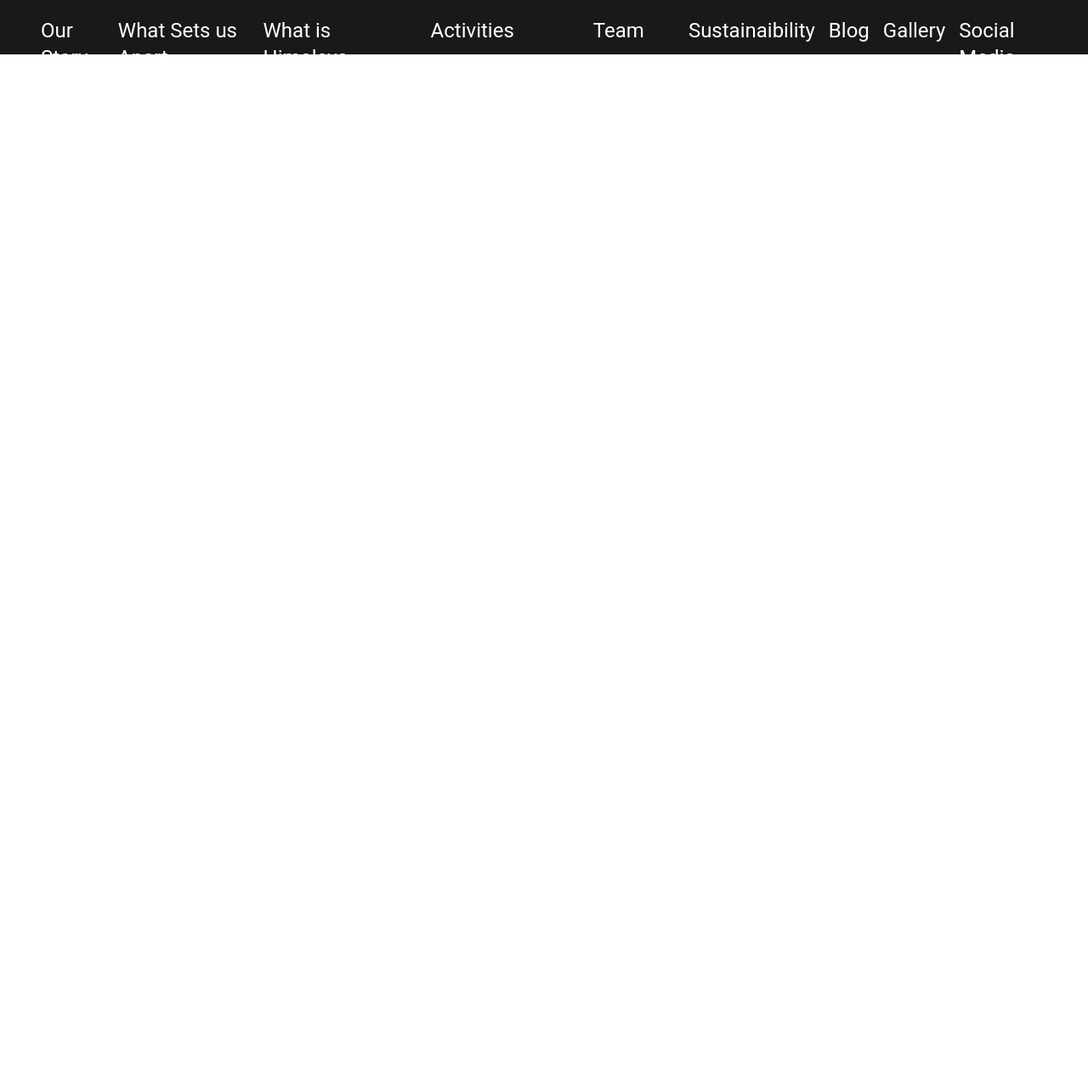
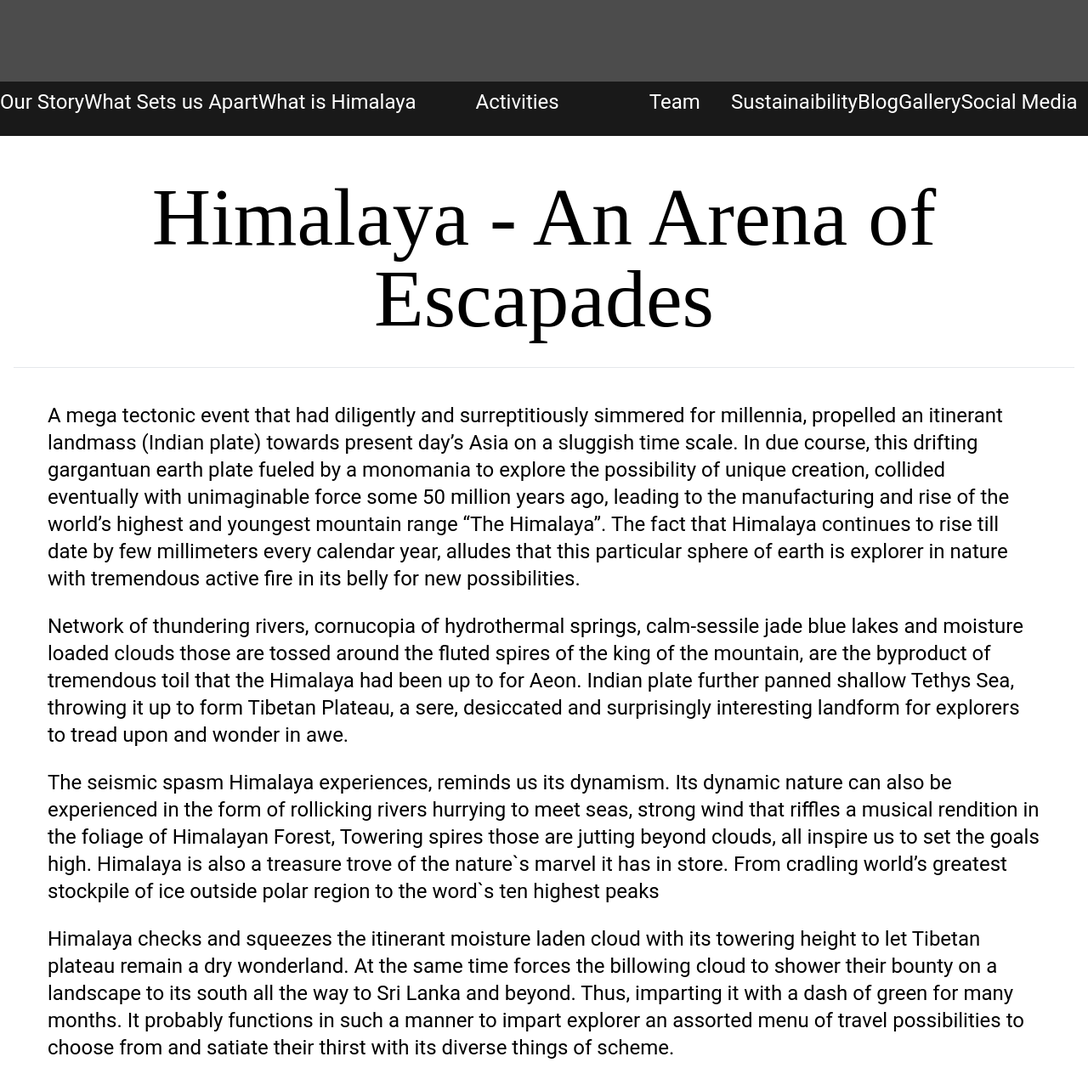
Before and after one commit to lokesh-danu/Himalayan-Peregrinators, a React (Create React App) app in the folder my-app/: page /blog in a window 1280 px wide. Shown: the top 1277 px of the page at 85% size. Before the commit the page ends 800 px from the top, so only its background shows below. Built offline with nearby package versions, Linux system fonts and the light colour scheme.

Commit message:
nav modification

```diff
--- a/my-app/src/App.js
+++ b/my-app/src/App.js
@@ -6,13 +6,14 @@ import {
 import './App.css';
 import Navbar from "./components/Navbar";
 import Home from "./pages/Home";
+import Blog from "./pages/Blog ";
 function App() {
   return (
     <BrowserRouter>
     <Navbar></Navbar>
     <Routes>
       <Route path="/" element={<Home />}></Route>
-      {/* <Route path="/register" element={<Register />}></Route> */}
+      <Route path="/blog" element={<Blog />}></Route>
       {/* <Route path="/login" element={<Login />}></Route> */}
       {/* <Route path="/blog/:id" element={<Blog />}></Route> */}
       {/* <Route path="/create" element={<Create />}></Route> */}
--- a/my-app/src/components/Navbar.js
+++ b/my-app/src/components/Navbar.js
@@ -1,15 +1,19 @@
 import React from 'react'
 import { useState } from 'react'
-
+import { Link } from 'react-router-dom'
 function Navbar() {
   const [flag, setFlag] = useState(false);
   const [actflag ,setActflag]=useState(false);
   return (
     <>
-      <nav className='nav px-3  justify-between  bg-black/90  md:px-6 lg:px-10'>
-          <div className="navBtn">
+      <nav className='nav'>
+        <header className='h-3/5 bg-black/70'>
+
+        </header>
+        <div className='h-2/5 bg-black/90 flex '>
+        <Link className="navBtn" to='/'>
             Our Story
-          </div>
+          </Link>
           <div className="navBtn">
             What Sets us Apart
           </div>
@@ -30,7 +34,7 @@ function Navbar() {
                 <div>Trekking</div>
                 <div>Himalayan Wildlife</div>
                 <div>Angling</div>
-                <div>RIver Rafting</div>
+                <div>River Rafting</div>
                 <div>Agro Touris,</div>
                 <div>Young Tourism</div>
                 <div>Pilgrimmage</div>
@@ -48,7 +52,7 @@ function Navbar() {
           >
           <span>Team</span>
 
-          <div className={`overlay ${flag ? '' : 'scale-y-0'}  duration-500 ease-in-out origin-top`}>
+          <div className={`overlay ${flag ? '' : 'scale-y-0 scale-x-0'}  duration-500 ease-in-out origin-top`}>
                 <span>Ramesh</span>
                 <span>Neha</span>
                 <span>David</span>
@@ -59,9 +63,9 @@ function Navbar() {
           <div className="navBtn">
             Sustainaibility
           </div>
-          <div className="navBtn">
+          <Link className="navBtn" to='/blog'>
             Blog
-          </div>
+          </Link>
           <div className="navBtn">
             Gallery
           </div>
@@ -69,6 +73,7 @@ function Navbar() {
             Social Media
           </div>
 
+        </div>
       </nav>
     </>
   )
--- a/my-app/src/index.css
+++ b/my-app/src/index.css
@@ -32,6 +32,9 @@ font-family: 'Roboto', sans-serif; */
     p{
         @apply font-roboto text-lg lg:text-2xl
     }
+    span{
+        @apply font-roboto text-lg lg:text-2xl
+    }
     .btnRectangle{
         @apply flex items-center font-roboto text-xl md:text-xl lg:text-2xl w-fit px-3 py-1 lg:py-2 rounded-md;
     }
@@ -45,13 +48,13 @@ font-family: 'Roboto', sans-serif; */
         @apply text-lg m-2 border-2 rounded-md px-4 py-2 md:text-xl lg:text-3xl;
     }
     .nav{
-        @apply h-[6vh] lg:h-[8vh] flex sticky w-screen top-0 pt-5;
+        @apply h-[20vh] lg:h-[20vh] flex flex-col sticky w-screen top-0;
     }
     .cnt{
-        @apply h-[94vh] w-screen lg:h-[92vh]
+        @apply h-[100vh] w-screen lg:h-[80vh]
     }
     .navBtn{
-      @apply text-white flex flex-col items-center flex-nowrap space-x-2 font-roboto lg:text-2xl w-fit px-2 rounded-3xl hover:text-black hover:bg-slate-50;
+      @apply text-white flex flex-col items-center flex-nowrap space-x-2 font-roboto lg:text-2xl w-fit  my-2 rounded-3xl hover:text-black hover:bg-slate-50;
     }
     .overlay{
          @apply flex flex-col text-black  bg-slate-50 w-full px-4 py-2 rounded-3xl transition translate-y-2 ease-in-out delay-500;
--- /dev/null
+++ b/my-app/src/pages/Blog .js
@@ -0,0 +1,71 @@
+import React from 'react'
+
+function Blog () {
+  return (
+    <div className='cnt p-4'>
+        <h2 className='text-center m-4'
+         >Himalaya - An Arena of Escapades</h2>
+         <hr />
+         <div className="blogBody m-10">
+            <p>A mega tectonic event that had diligently and surreptitiously simmered for millennia,
+propelled an itinerant landmass (Indian plate) towards present day’s Asia on a sluggish
+time scale. In due course, this drifting gargantuan earth plate fueled by a monomania to
+explore the possibility of unique creation, collided eventually with unimaginable force
+some 50 million years ago, leading to the manufacturing and rise of the world’s highest
+and youngest mountain range “The Himalaya”. The fact that Himalaya continues to rise
+till date by few millimeters every calendar year, alludes that this particular sphere of
+earth is explorer in nature with tremendous active fire in its belly for new possibilities.
+            </p><br />
+            <p>
+            Network of thundering rivers, cornucopia of hydrothermal springs, calm-sessile jade blue
+lakes and moisture loaded clouds those are tossed around the fluted spires of the king of
+the mountain, are the byproduct of tremendous toil that the Himalaya had been up to for
+Aeon. Indian plate further panned shallow Tethys Sea, throwing it up to form Tibetan
+Plateau, a sere, desiccated and surprisingly interesting landform for explorers to tread
+upon and wonder in awe.
+            </p><br />
+            <p>
+            The seismic spasm Himalaya experiences, reminds us its dynamism. Its dynamic nature
+can also be experienced in the form of rollicking rivers hurrying to meet seas, strong
+wind that riffles a musical rendition in the foliage of Himalayan Forest, Towering spires
+those are jutting beyond clouds, all inspire us to set the goals high. Himalaya is also a
+treasure trove of the nature`s marvel it has in store. From cradling world’s greatest
+stockpile of ice outside polar region to the word`s ten highest peaks
+            </p><br />
+            <p>
+            Himalaya checks and squeezes the itinerant moisture laden cloud with its towering
+height to let Tibetan plateau remain a dry wonderland. At the same time forces the
+billowing cloud to shower their bounty on a landscape to its south all the way to Sri
+Lanka and beyond. Thus, imparting it with a dash of green for many months. It probably
+functions in such a manner to impart explorer an assorted menu of travel possibilities to
+choose from and satiate their thirst with its diverse things of scheme.
+            </p><br />
+            <p>
+            This slice of heavenly land on earth is blessed with awe inspiring beauty of galactic
+isolation, tectonic built colossal architect with series of fluted spires, glens offering
+excellent labyrinth of trekking routs, meandering waterway with excellent opportunities to
+float on inflated boat, network of extraordinary habitats to look for the wildlife of your
+dream. Forest pools and tarn to swim, luminous sky to star gaze, seldom visited pastoral
+valleys to camp on, heart-stopping vistas of resplendent snowy summits to soak in,
+unassuming people of bucolic cultures with transhumance tradition and a true melting
+pot of polytheist, monotheist and natural law religion (Hinduism, Islam and Buddhism). A
+
+jaunt to such landscape is sure to leave an indelible impression on your life. With so
+much to do in one landscape, can there be an alternate?
+            </p><br />
+            <p>
+            Himalaya is a trickster and kleptomaniac landscape. In exploring its valleys and passes,
+it mesmerizes and leaves you so spellbound that you hardly feel the toil you have been
+going through. While you are feasting your senses, quietening your mind, tickling your
+soul in its lap, Himalaya covertly works on your fitness form very first leg of your journey.
+No place on earth can be so fascinating with multifrontal dimensions for travelers. It
+allows you to revel in it, refreshes you to the core and at the same time discreetly leaves
+you fitter physically as well as mentally towards the end your visit
+            </p><br />
+         </div>
+
+    </div>
+  )
+}
+
+export default Blog
--- a/my-app/src/pages/Home.js
+++ b/my-app/src/pages/Home.js
@@ -1,11 +1,19 @@
 import React from 'react'
 import bg from '../img/bg.jpg';
+import Navbar from '../components/Navbar';
 function Home() {
   return (
-    <div className='h-screen bg-no-repeat bg-cover flex items-center'
+    <>
+    {/* <Navbar></Navbar> */}
+    <div className='h-screen bg-no-repeat bg-cover flex items-center justify-center'
         style={{backgroundImage:`url(${bg})`}} >
-        <h2 className='' >Himalayan Preginators</h2>
+        <div className='flex flex-col items-center'>
+          <h2 className='text-[#40E0D0]' >Himalayan</h2>
+          <h2 className='text-amber-300' >peregrinators</h2>
+          <span className='text-amber-300 ' > Adventuring with the best ....</span>
+        </div>
     </div>
+    </>
   )
 }
 
```
